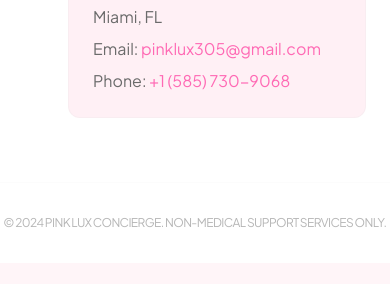
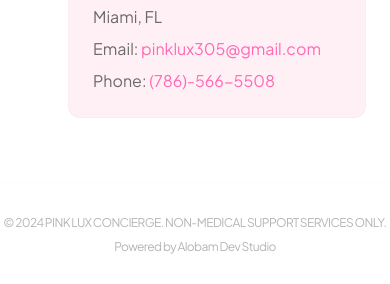
Before and after one commit to flair2011/Pink-Lux, a Next.js app: page /privacy in a window 390 px wide. Shown: the part 4797-5081 px from the top of the page. Before the commit the page ends 5060 px from the top, so only its background shows below. Built offline with nearby package versions, Linux system fonts and the light colour scheme.

Commit message:
fix: update contact phone number and add developer attribution to footers

```diff
--- a/src/app/privacy/page.tsx
+++ b/src/app/privacy/page.tsx
@@ -216,7 +216,7 @@
                   Email: <a href="mailto:pinklux305@gmail.com" className="text-primary hover:underline">pinklux305@gmail.com</a>
                 </p>
                 <p className="text-on-surface-variant">
-                  Phone: <a href="tel:+17865665508" className="text-primary hover:underline">+1 (585) 730-9068</a>
+                  Phone: <a href="tel:+17865665508" className="text-primary hover:underline">(786)-566-5508</a>
                 </p>
               </div>
             </div>
@@ -226,8 +226,11 @@
       </div>
 
       {/* Footer */}
-      <div className="border-t border-outline-variant/10 py-8 text-center">
+      <div className="border-t border-outline-variant/10 py-8 text-center space-y-2">
         <p className="text-xs text-on-surface-variant/50 uppercase tracking-tighter">© 2024 Pink Lux Concierge. Non-medical support services only.</p>
+        <p className="text-xs text-on-surface-variant/50 tracking-tighter">
+          Powered by <a href="https://alobam.dev" target="_blank" rel="noopener noreferrer" className="hover:text-primary transition-colors hover:underline">Alobam Dev Studio</a>
+        </p>
       </div>
     </main>
   );
--- a/src/components/Footer.tsx
+++ b/src/components/Footer.tsx
@@ -35,8 +35,11 @@
           <a className="text-sm opacity-70 hover:text-primary transition-colors block" href="mailto:pinklux305@gmail.com">pinklux305@gmail.com</a>
         </div>
       </div>
-      <div className="mt-16 text-center px-8">
+      <div className="mt-16 text-center px-8 space-y-2">
         <p className="text-xs opacity-50 uppercase tracking-tighter">© 2024 Pink Lux Concierge. Non-medical support services only.</p>
+        <p className="text-xs opacity-50 tracking-tighter">
+          Powered by <a href="https://alobam.dev" target="_blank" rel="noopener noreferrer" className="hover:text-primary transition-colors hover:underline">Alobam Dev Studio</a>
+        </p>
       </div>
     </footer>
   );
```
